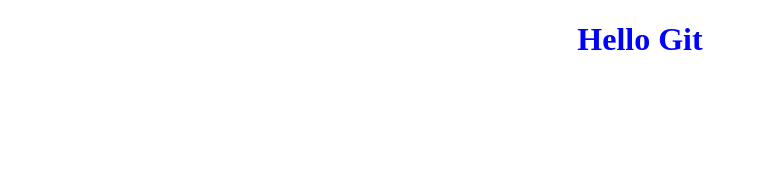
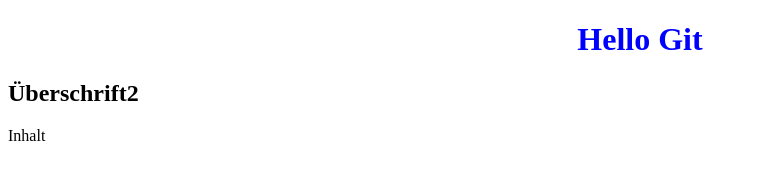
Before and after one commit to anninakraehenbuehl/weather-app2, a plain HTML site: page index.html in a window 1280 px wide. Shown: the whole page, without its empty margins (0-757 px from the left). Drawn offline with Linux system fonts and the light colour scheme.

Commit message:
H2 ergänzt

```diff
--- a/index.html
+++ b/index.html
@@ -14,5 +14,7 @@
   </head>
   <body>
     <h1>Hello Git</h1>
+    <h2>Überschrift2</h2>
+    <p>Inhalt</p>
   </body>
 </html>
```
